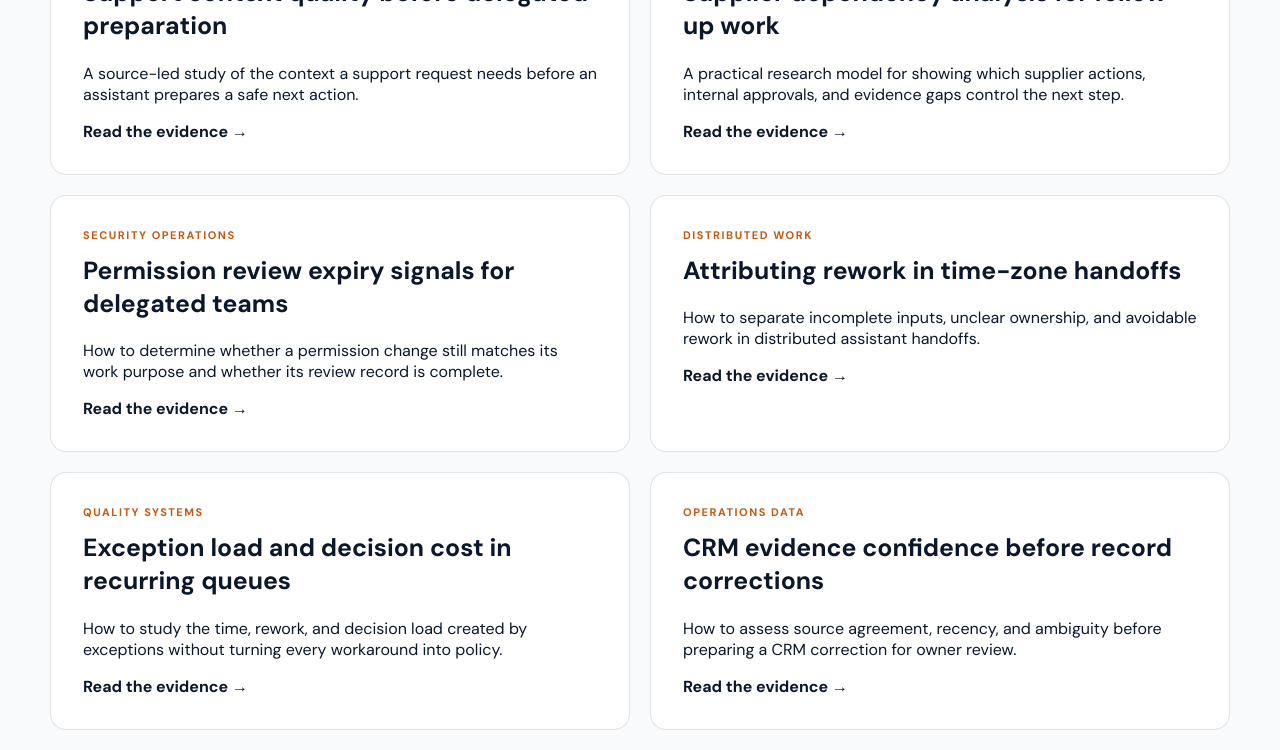
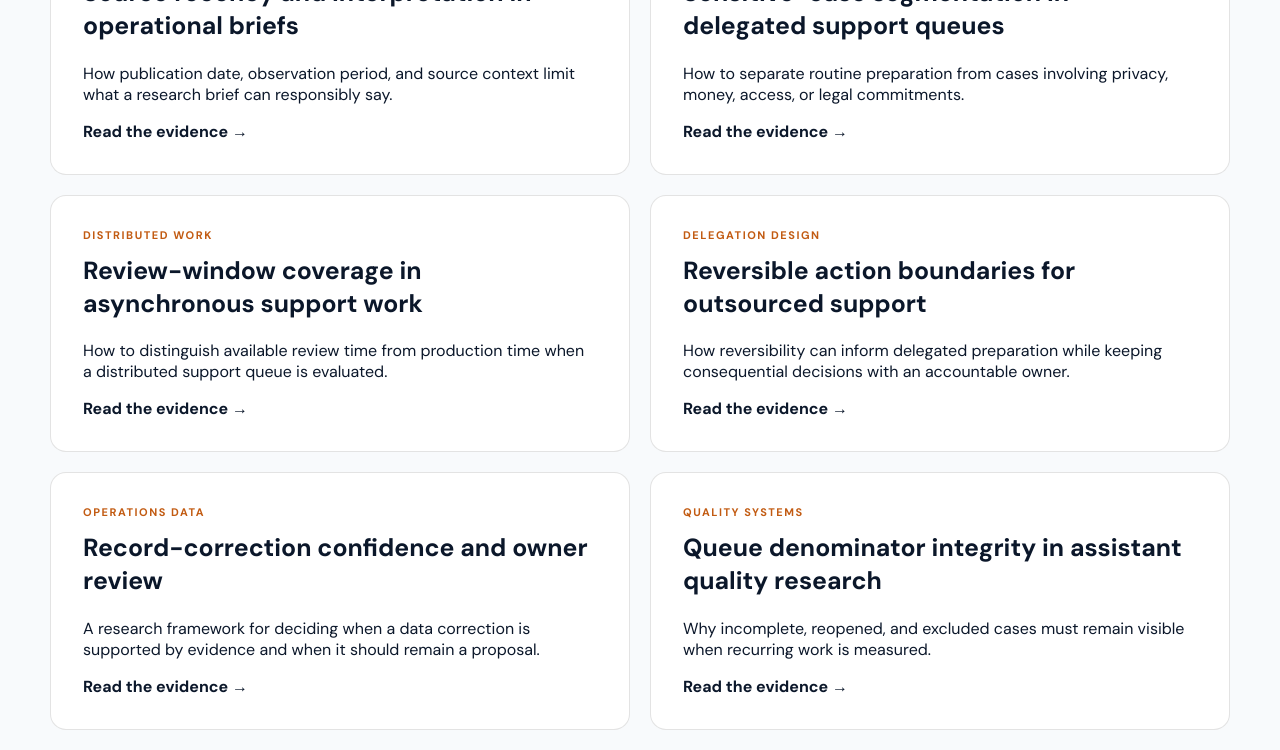
Before and after one commit to coolifystealthagents/outsourcingassistant, a Next.js app: page /research in a window 1280 px wide. Shown: the part 600-1350 px from the top of the page. Built offline with nearby package versions, Linux system fonts and the light colour scheme.

Commit message:
content: add August 14 research batch

```diff
--- a/app/fleet-content.ts
+++ b/app/fleet-content.ts
@@ -314,6 +314,15 @@ const aug13Topic = (slug: string, title: string, excerpt: string, cluster: strin
   return { ...base, sections: [...base.sections, ...extra] };
 };
 
+const aug14Topic = (slug: string, title: string, excerpt: string, cluster: string, stat: string, focus: string, related: readonly string[]): ResearchPost => {
+  const base = aug13Topic(slug, title, excerpt, cluster, stat, focus, related);
+  const extra: ResearchSection = { heading: 'Measurement design for a small operating team', paragraphs: [
+    `A small team should choose measures that can be collected from ordinary work without creating a second administrative burden. For ${focus}, that means recording the request, the evidence available at intake, the preparation completed, the decision owner, and the final disposition. The record should be sufficient for a later reviewer to reconstruct the case without relying on memory or a private chat.`,
+    `Interpret the result at the level the observation supports. One review period can identify missing fields, repeated clarification needs, or a risky authority boundary. It cannot establish a universal benchmark for outsourced work, prove that a Philippines-based arrangement caused an outcome, or substitute for legal, privacy, security, or employment advice. Preserve the raw observations so a later period can test whether a change actually helped.`,
+  ], rows: [{ label: 'Minimum record', value: 'Request, input quality, evidence, prepared action, owner, disposition', source: 'CIS Controls v8' }, { label: 'Claim boundary', value: 'Process observations support local improvement, not universal causal claims', source: 'This review methodology' }] };
+  return { ...base, sections: [...base.sections, extra] };
+};
+
 export const researchPosts: readonly ResearchPost[] = [
   { ...aug13Topic('capacity-variance-signals', 'Capacity variance signals in outsourced support queues', 'How to distinguish demand shifts, available review hours, and case complexity when a recurring support queue changes shape.', 'Operations research', 'Capacity is a period-specific comparison of incoming cases, usable hours, and case mix', 'capacity variance signals', ['assistant-quality-scorecard', 'async-queue-aging-analysis', 'time-zone-handoff-design']), slug: 'capacity-variance-signals', published: '2026-08-13', updated: '2026-08-13' },
   { ...aug13Topic('approval-dependency-latency', 'Approval dependency latency in distributed operations', 'A bounded study of waiting time caused by missing evidence, owner decisions, and external dependencies.', 'Operations research', 'Queue latency is interpretable only when each waiting interval has a documented dependency', 'approval dependency latency', ['async-queue-aging-analysis', 'customer-support-escalation-matrix', 'daily-handoff-evidence-log']), slug: 'approval-dependency-latency', published: '2026-08-13', updated: '2026-08-13' },
@@ -387,4 +396,14 @@ export const researchPosts: readonly ResearchPost[] = [
   currentBatchTopic('sop-exception-pattern-analysis', 'SOP exception pattern analysis for outsourced workflows', 'A method for turning recurring exceptions into better operating guidance without silently expanding assistant authority.', 'Quality systems', 'NIST treats governance as an explicit outcome rather than an afterthought to execution', 'SOP exception analysis', ['sop-change-management', 'sop-exception-register', 'assistant-quality-sampling-plan'], { published: '2026-08-12', updated: '2026-08-12' }),
   currentBatchTopic('calendar-delegation-risk-screening', 'Calendar delegation risk screening for executive support', 'How to identify sensitive calendar requests that need executive review before an assistant prepares a change.', 'Executive operations', 'NIST control guidance distinguishes routine account activity from higher-risk decisions and events', 'calendar risk screening', ['calendar-delegation-controls', 'calendar-request-screening', 'assistant-calendar-approval-rules'], { published: '2026-08-12', updated: '2026-08-12' }),
   currentBatchTopic('meeting-decision-evidence-quality', 'Meeting decision evidence quality across time zones', 'A research-backed way to test whether meeting notes preserve enough context for delegated follow-through.', 'Collaboration systems', 'A decision, named owner, and due point create a minimum reviewable follow-through record', 'meeting decision evidence', ['meeting-notes-action-tracking', 'meeting-decision-ownership', 'meeting-follow-up-ownership'], { published: '2026-08-12', updated: '2026-08-12' }),
+  { ...aug14Topic('review-window-coverage', 'Review-window coverage in asynchronous support work', 'How to distinguish available review time from production time when a distributed support queue is evaluated.', 'Distributed work', 'Review-window coverage compares ready work with the periods when an authorised owner can decide', 'review-window coverage', ['async-queue-aging-analysis', 'time-zone-handoff-design', 'approval-dependency-latency']), slug: 'review-window-coverage', published: '2026-08-14', updated: '2026-08-14' },
+  { ...aug14Topic('input-completeness-baseline', 'Input completeness baselines for delegated operations', 'A research model for testing whether a request contains enough context before an assistant begins preparation.', 'Operations research', 'Input completeness is a documented assessment of required fields, source records, and unresolved questions', 'input completeness baselines', ['support-context-quality', 'assistant-task-intake-design', 'claim-scope-provenance']), slug: 'input-completeness-baseline', published: '2026-08-14', updated: '2026-08-14' },
+  { ...aug14Topic('reversible-action-boundaries', 'Reversible action boundaries for outsourced support', 'How reversibility can inform delegated preparation while keeping consequential decisions with an accountable owner.', 'Delegation design', 'Reversibility is a decision property to document, not permission to act without review', 'reversible action boundaries', ['assistant-delegation-scope-mapping', 'vendor-follow-up-authority-limits', 'customer-support-escalation-matrix']), slug: 'reversible-action-boundaries', published: '2026-08-14', updated: '2026-08-14' },
+  { ...aug14Topic('queue-denominator-integrity', 'Queue denominator integrity in assistant quality research', 'Why incomplete, reopened, and excluded cases must remain visible when recurring work is measured.', 'Quality systems', 'A quality rate is meaningful only when its population and exclusions are explicit', 'queue denominator integrity', ['assistant-quality-sampling-plan', 'exception-load-cost', 'handoff-rework-attribution']), slug: 'queue-denominator-integrity', published: '2026-08-14', updated: '2026-08-14' },
+  { ...aug14Topic('source-recency-interpretation', 'Source recency and interpretation in operational briefs', 'How publication date, observation period, and source context limit what a research brief can responsibly say.', 'Research operations', 'Source recency is one input to claim fit, alongside population, method, scope, and context', 'source recency interpretation', ['research-source-freshness-review', 'claim-scope-provenance', 'research-evidence-strength-ranking']), slug: 'source-recency-interpretation', published: '2026-08-14', updated: '2026-08-14' },
+  { ...aug14Topic('handoff-state-transitions', 'Handoff state transitions across distributed assistant teams', 'A bounded way to describe when work is ready, waiting, returned, or accepted across time zones.', 'Distributed work', 'A handoff state should identify the evidence, owner, and event required for the next transition', 'handoff state transitions', ['daily-handoff-evidence-log', 'philippines-assistant-handoff-sop', 'approval-dependency-latency']), slug: 'handoff-state-transitions', published: '2026-08-14', updated: '2026-08-14' },
+  { ...aug14Topic('sensitive-case-segmentation', 'Sensitive-case segmentation in delegated support queues', 'How to separate routine preparation from cases involving privacy, money, access, or legal commitments.', 'Support operations', 'Segmentation is a routing decision based on consequence and evidence, not a judgement about customer importance', 'sensitive-case segmentation', ['support-queue-privacy-controls', 'outsourced-support-case-classification', 'inbox-triage-risk-controls']), slug: 'sensitive-case-segmentation', published: '2026-08-14', updated: '2026-08-14' },
+  { ...aug14Topic('record-correction-confidence', 'Record-correction confidence and owner review', 'A research framework for deciding when a data correction is supported by evidence and when it should remain a proposal.', 'Operations data', 'Correction confidence depends on source agreement, recency, ambiguity, and downstream consequence', 'record-correction confidence', ['crm-record-confidence-review', 'crm-evidence-confidence', 'outsourced-crm-audit-trail']), slug: 'record-correction-confidence', published: '2026-08-14', updated: '2026-08-14' },
+  { ...aug14Topic('exception-severity-calibration', 'Exception severity calibration for recurring queues', 'How to classify exceptions by consequence, urgency, uncertainty, and required owner decision.', 'Quality systems', 'Severity is a documented combination of consequence, urgency, uncertainty, and reversibility', 'exception severity calibration', ['sop-exception-pattern-analysis', 'exception-load-cost', 'customer-support-escalation-matrix']), slug: 'exception-severity-calibration', published: '2026-08-14', updated: '2026-08-14' },
+  { ...aug14Topic('access-purpose-evidence', 'Access-purpose evidence for delegated work', 'How to connect a shared permission to the task, resource, approver, and review period that justify it.', 'Security operations', 'Access purpose evidence links a permission to a work need, owner, resource, and expiry or review point', 'access-purpose evidence', ['remote-assistant-access-review', 'permission-review-expiry', 'secure-assistant-file-permissions']), slug: 'access-purpose-evidence', published: '2026-08-14', updated: '2026-08-14' },
 ];
```
